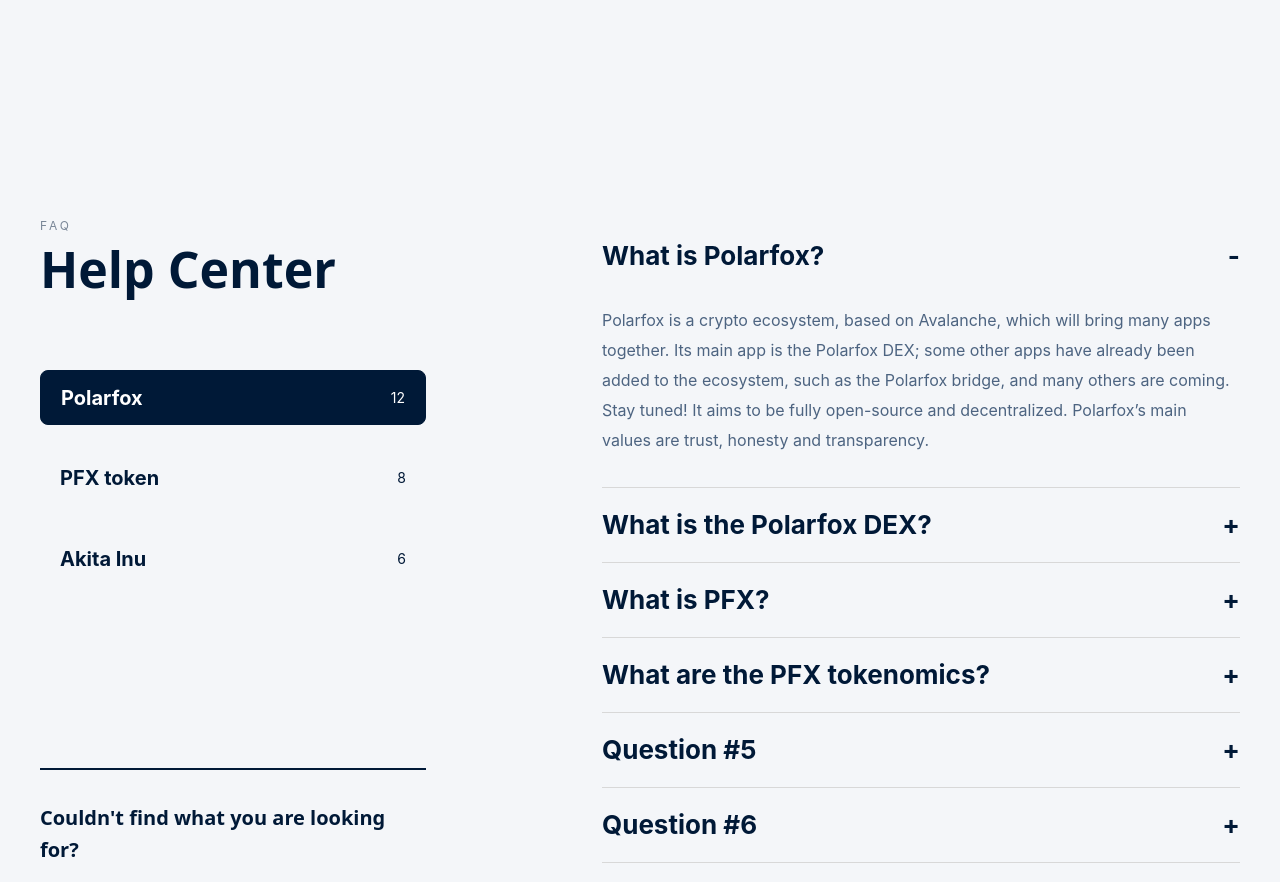
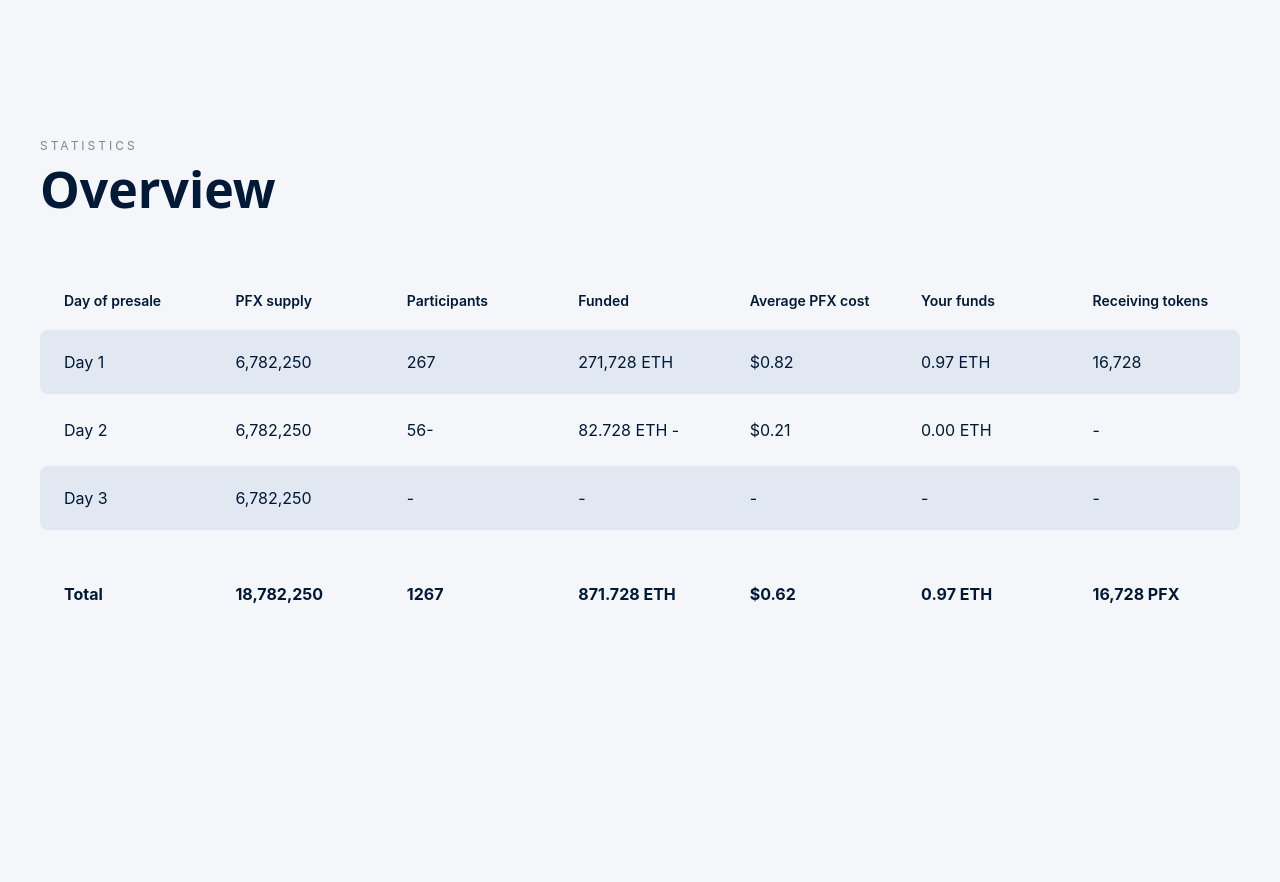
Before and after one commit to Polarfox-DEX/polarfox-web, a Next.js app: page /presale in a window 1280 px wide. Shown: the part 1480-2362 px from the top of the page. Built offline with nearby package versions, Linux system fonts and the light colour scheme.

Commit message:
Add first version for presale statistics

```diff
--- a/components/sections/PresaleStatistics.tsx
+++ b/components/sections/PresaleStatistics.tsx
@@ -1,5 +1,107 @@
-import { PropsSectionProps } from '../utils/PropsSectionProps'
+import classNames from "classnames";
+import { calcRem } from "../../utils/styles";
+import { PropsSectionProps } from "../utils/PropsSectionProps";
+import { ReactNode } from "react";
 
 export function PresaleStatistics({ className }: PropsSectionProps) {
-  return <div></div>;
+  return (
+    <div className={classNames("container", className)}>
+      <div
+        className="opacity-50"
+        style={{
+          fontSize: calcRem(12),
+          lineHeight: calcRem(14.1),
+          letterSpacing: calcRem(3),
+        }}
+      >
+        STATISTICS
+      </div>
+      <h2
+        className="font-switzer font-semibold mt-1"
+        style={{
+          fontSize: calcRem(50),
+          lineHeight: calcRem(65),
+        }}
+      >
+        Overview
+      </h2>
+      <DayStatistics className="mt-12 font-semibold" fontSize={14}>
+        <DayStatisticsRow>Day of presale</DayStatisticsRow>
+        <DayStatisticsRow>PFX supply</DayStatisticsRow>
+        <DayStatisticsRow>Participants</DayStatisticsRow>
+        <DayStatisticsRow>Funded</DayStatisticsRow>
+        <DayStatisticsRow>Average PFX cost</DayStatisticsRow>
+        <DayStatisticsRow>Your funds</DayStatisticsRow>
+        <DayStatisticsRow>Receiving tokens</DayStatisticsRow>
+      </DayStatistics>
+      <DayStatistics className="-mt-1" hasBackground>
+        <DayStatisticsRow>Day 1</DayStatisticsRow>
+        <DayStatisticsRow>6,782,250</DayStatisticsRow>
+        <DayStatisticsRow>267</DayStatisticsRow>
+        <DayStatisticsRow>271,728 ETH</DayStatisticsRow>
+        <DayStatisticsRow>$0.82</DayStatisticsRow>
+        <DayStatisticsRow>0.97 ETH</DayStatisticsRow>
+        <DayStatisticsRow>16,728</DayStatisticsRow>
+      </DayStatistics>
+      <DayStatistics className="mt-1">
+        <DayStatisticsRow>Day 2</DayStatisticsRow>
+        <DayStatisticsRow>6,782,250</DayStatisticsRow>
+        <DayStatisticsRow>56-</DayStatisticsRow>
+        <DayStatisticsRow>82.728 ETH -</DayStatisticsRow>
+        <DayStatisticsRow>$0.21</DayStatisticsRow>
+        <DayStatisticsRow>0.00 ETH</DayStatisticsRow>
+        <DayStatisticsRow>-</DayStatisticsRow>
+      </DayStatistics>
+      <DayStatistics className="mt-1" hasBackground>
+        <DayStatisticsRow>Day 3</DayStatisticsRow>
+        <DayStatisticsRow>6,782,250</DayStatisticsRow>
+        <DayStatisticsRow>-</DayStatisticsRow>
+        <DayStatisticsRow>-</DayStatisticsRow>
+        <DayStatisticsRow>-</DayStatisticsRow>
+        <DayStatisticsRow>-</DayStatisticsRow>
+        <DayStatisticsRow>-</DayStatisticsRow>
+      </DayStatistics>
+      <DayStatistics className="mt-8 font-bold">
+        <DayStatisticsRow>Total</DayStatisticsRow>
+        <DayStatisticsRow>18,782,250</DayStatisticsRow>
+        <DayStatisticsRow>1267</DayStatisticsRow>
+        <DayStatisticsRow>871.728 ETH</DayStatisticsRow>
+        <DayStatisticsRow>$0.62</DayStatisticsRow>
+        <DayStatisticsRow>0.97 ETH</DayStatisticsRow>
+        <DayStatisticsRow>16,728 PFX</DayStatisticsRow>
+      </DayStatistics>
+    </div>
+  );
 }
+
+interface DayStatisticsProps {
+  hasBackground ?: boolean;
+  fontSize ?: number
+  className?: string;
+  children: ReactNode;
+}
+
+function DayStatistics({ hasBackground, fontSize, className, children }: DayStatisticsProps) {
+  return (
+
+    <div className={classNames("flex justify-between", hasBackground && "bg-gray-light2 rounded-lg", className)} style={{height: calcRem(64), fontSize: calcRem(fontSize || 16)}}>
+      {children}
+    </div>
+  );
+}
+
+interface DayStatisticsRowProps {
+  className?: string;
+  children: ReactNode;
+}
+
+function DayStatisticsRow({
+  className,
+  children,
+}: DayStatisticsRowProps) {
+  return (
+    <div className={classNames("mt-5 ml-6", className)} style={{ width: calcRem(171) }}>
+      {children}
+    </div>
+  );
+}
--- a/pages/presale.tsx
+++ b/pages/presale.tsx
@@ -10,7 +10,7 @@ export default function Home() {
     <Page>
       <PresaleMain className="mt-64" />
       <PresaleTutorial className="mt-24" />
-      <PresaleStatistics className="mt-64" />
+      <PresaleStatistics className="mt-44" />
       <PresaleFaq className="mt-64" />
     </Page>
   );
--- a/tailwind.config.js
+++ b/tailwind.config.js
@@ -22,6 +22,7 @@ module.exports = {
       },
       gray: {
         light: '#D8D8D8',
+        light2: '#E1E8F1',
         DEFAULT: '#4D6481'
       },
       white: colors.white
```
